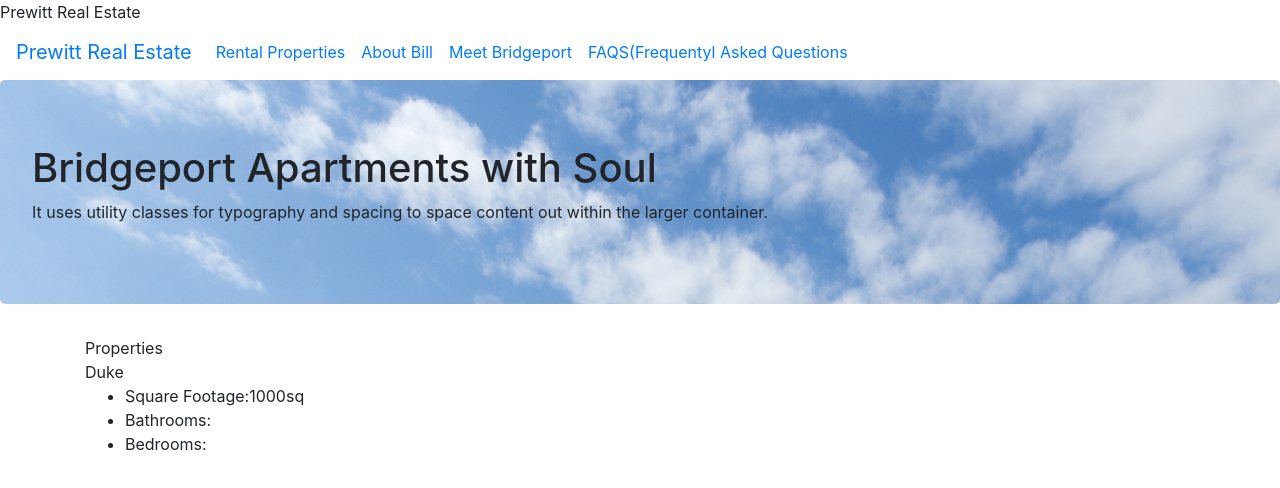
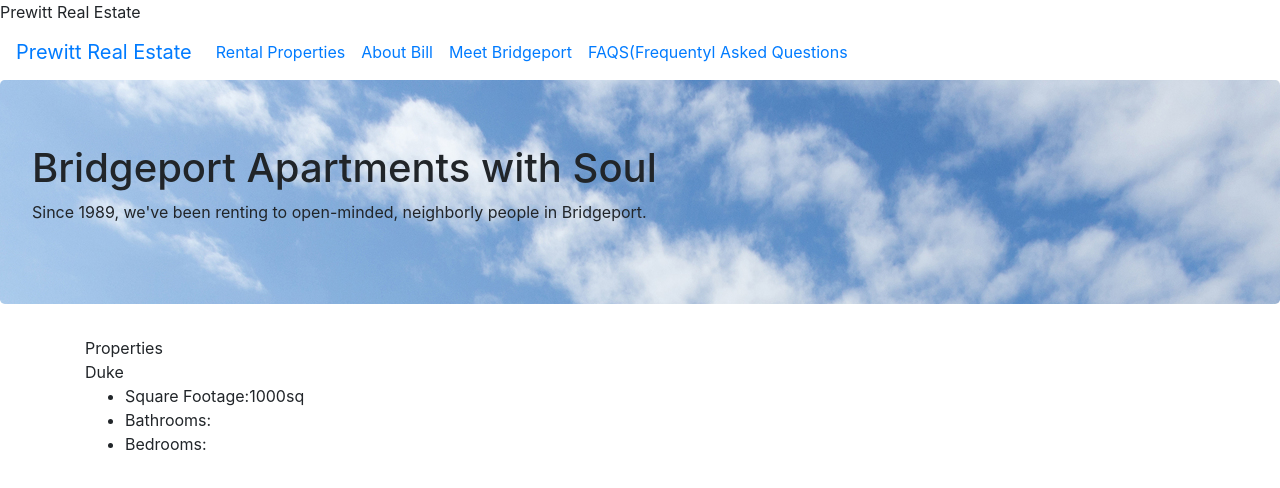
Before and after one commit to djetton6/Prewitt-Realty, a plain HTML site: page index.html in a window 1280 px wide. Drawn offline with nearby package versions, Linux system fonts and the light colour scheme.

Commit message:
Final project for The Alliance Labs training program.  Local real estate

```diff
--- a/index.html
+++ b/index.html
@@ -35,7 +35,7 @@
         <div class="jumbotron">
                 <h1 class="display-10">Bridgeport Apartments with Soul</h1>
 
-                <p>It uses utility classes for typography and spacing to space content out within the larger container.</p>
+                <p>Since 1989, we've been renting to open-minded, neighborly people in Bridgeport.</p>
               </div>
 
      </main>
```
